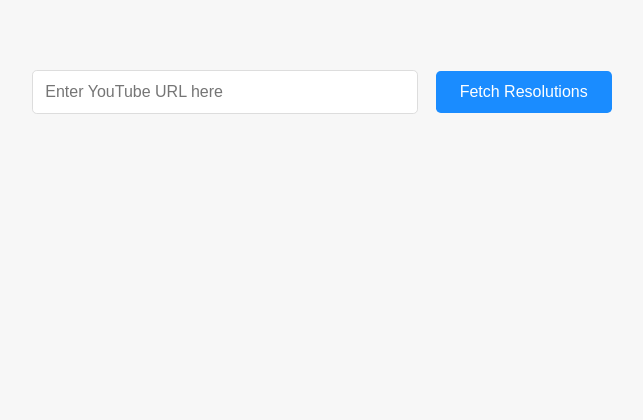
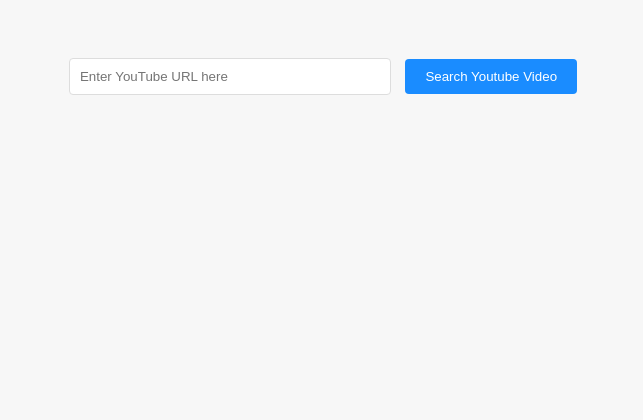
Before and after one commit to pbrnx/YOUTUBE-DOWNLOADER, a Flask app: page / in a window 1280 px wide. Shown: the top 420 px of the page, without its empty margins (312-955 px from the left). Run offline with Flask 3, Linux system fonts and the light colour scheme.

Commit message:
alterações em paddings e margem

```diff
--- a/static/style.css
+++ b/static/style.css
@@ -3,7 +3,6 @@
     background-color: #f7f7f7;
     text-align: center;
     padding-top: 50px;
-    zoom:120%;
   }
 
   #youtubeUrl {
@@ -24,6 +23,9 @@
     transition: background-color 0.3s ease;
     margin: 0 10px;
   }
+
+
+
 
   #fetchResolutionsButton:hover, #downloadButton:hover {
     background-color: #0066cc;
@@ -91,8 +93,15 @@ footer {
     transform: scale(1.2);
 }
 
+
+
+#listContainer {
+margin: 25px;
+}
+
+
 .resolution-button {
-    padding: 5px 10px;
+    padding: 10px 10px;
     margin: 5px;
     background-color: #1a8cff;
     color: white;
@@ -103,6 +112,7 @@ footer {
 
 .resolution-button.active, .resolution-button:hover {
     background-color: #0066cc;
+
 }
 
 .action-button:hover {
--- a/templates/teste.html
+++ b/templates/teste.html
@@ -12,13 +12,16 @@
 <body>
 
     <input id="youtubeUrl" type="text" placeholder="Enter YouTube URL here">
-<button id="fetchResolutionsButton" class="action-button">Fetch Resolutions</button>
+    <button id="fetchResolutionsButton" class="action-button">Search Youtube Video</button>
+
+
+    <div id="listContainer">
         <div id="resolutionList"></div>
-<button id="downloadButton" class="action-button" style="display:none;">Download</button>
-<div id="message"></div>
+    </div>
 
 
 
+    <button id="downloadButton" class="action-button" style="display:none;">Download</button>
 
 
 
@@ -32,7 +35,7 @@
     </div>
 
 
-
+    <div id="message"></div>
     <p id="message"></p>
 
 <footer>
```
Lines whose indentation alone changed are shown as unchanged.
